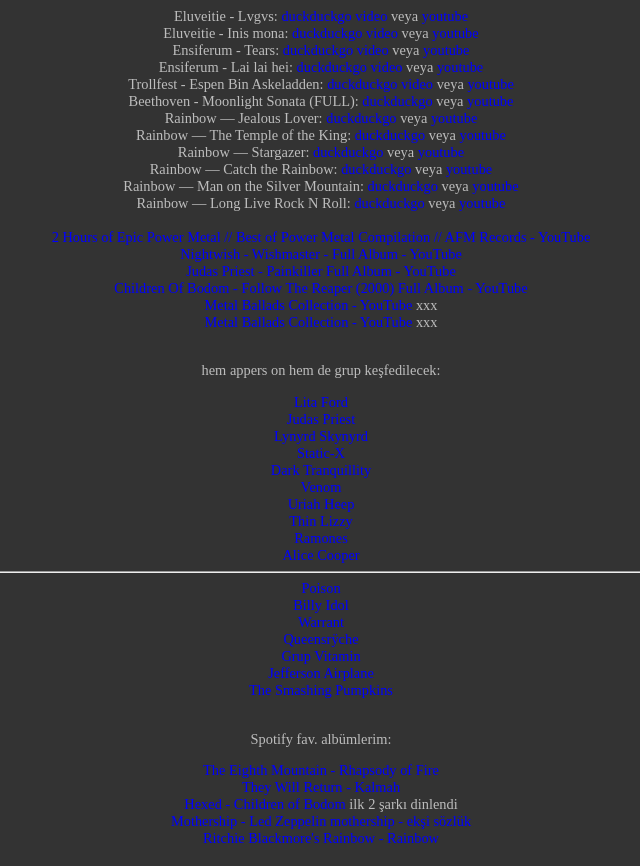
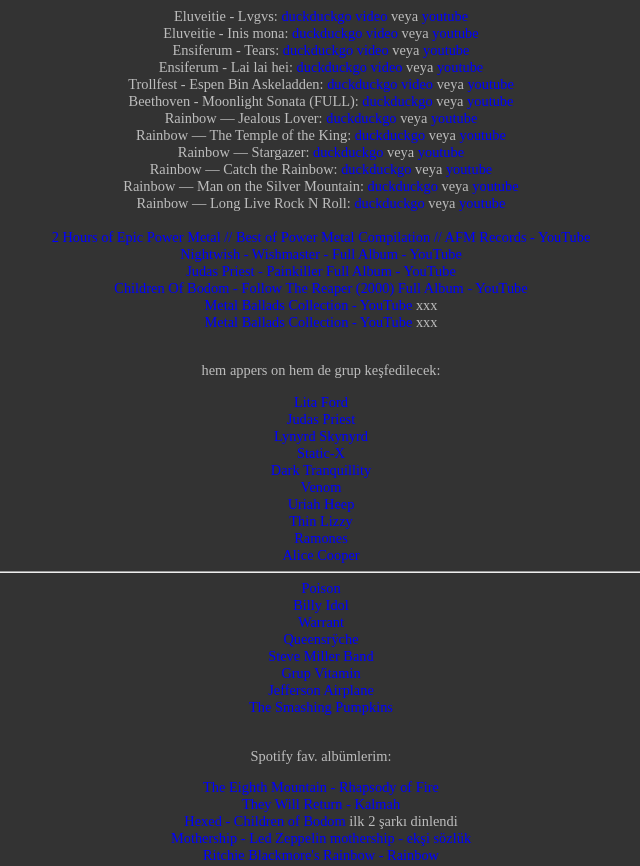
Before and after one commit to fendatr/fendatr.github.io, a plain HTML site: page şarkı.html in a window 1280 px wide. Shown: the top 866 px of the page, without its empty margins (319-959 px from the left). Drawn offline with Linux system fonts and the light colour scheme.

Commit message:
Update şarkı.html

```diff
--- a/şarkı.html
+++ b/şarkı.html
@@ -66,6 +66,7 @@ Rainbow — Long Live Rock N Roll: <a href="https://start.duckduckgo.com/?q=Rain
 <a href="https://open.spotify.com/artist/7lzordPuZEXxwt9aoVZYmG">Billy Idol</a><br>
 <a href="https://open.spotify.com/artist/7HLvzuM9p11k9lUQfSM4Rq">Warrant</a><br>
 <a href="https://open.spotify.com/artist/2OgUPVlWYgGBGMefZgGvCO">Queensrÿche</a><br>
+<a href="https://open.spotify.com/artist/6QtGlUje9TIkLrgPZrESuk">Steve Miller Band</a><br>
 <a href="https://open.spotify.com/artist/2eUMbfgTdYOaeB1mhXd9tJ">Grup Vitamin</a><br>
 <a href="https://open.spotify.com/artist/2qFr8w5sWUITRlzZ9kZotF">Jefferson Airplane</a><br>
 <a href="https://open.spotify.com/artist/40Yq4vzPs9VNUrIBG5Jr2i">The Smashing Pumpkins</a><br>
@@ -121,7 +122,7 @@ misfits<br>
 in flames - whoracle 13 mart. tek favorim gyroscope olarak kaldı.<br>
 dark tranquillity - the gallery 13 mart. tek favorim lethe olarak kaldı.<br>
 
-
+<br><br>
 <a href="https://www.youtube.com/watch?v=7Gzz--UhR1k">Linkin Park - What I've Done - YouTube</a><br>
 <a href="https://www.youtube.com/watch?v=co4YpHTqmfQ">Lost In The Echo (Official Video) - Linkin Park - YouTube</a><br>
 <a href="https://www.youtube.com/watch?v=eVTXPUF4Oz4">In The End (Official Video) - Linkin Park - YouTube</a><br>
```
